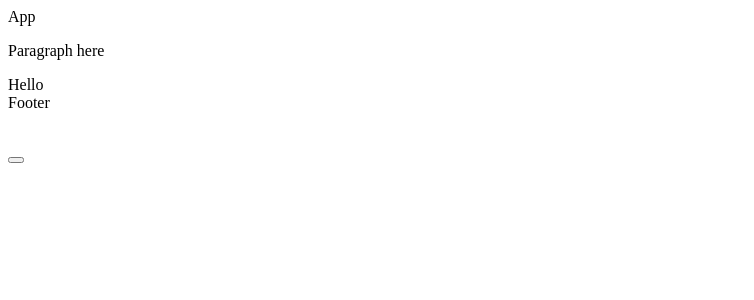
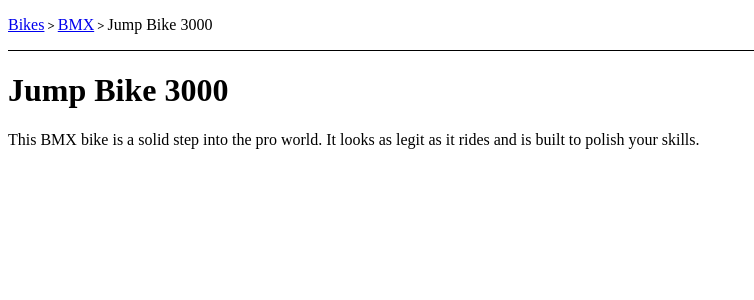
Before and after one commit to shahisachin917/Assignment1, a React (Create React App) app in the folder create-react-app/: page / in a window 1280 px wide. Shown: the top 300 px of the page, without its empty margins (0-754 px from the left). Built offline with nearby package versions, Linux system fonts and the light colour scheme.

Commit message:
semantic html

```diff
--- /dev/null
+++ b/create-react-app/src/App.css
@@ -0,0 +1,21 @@
+nav {
+  border-bottom: 1px solid black;
+}
+
+.crumbs ol {
+  list-style-type: none;
+  padding-left: 0;
+}
+
+.crumb {
+  display: inline-block;
+}
+
+.crumb a::after {
+  display: inline-block;
+  color: #000;
+  content: ">";
+  font-size: 80%;
+  font-weight: bold;
+  padding: 0 3px;
+}
--- a/create-react-app/src/App.js
+++ b/create-react-app/src/App.js
@@ -1,24 +1,26 @@
 import React from "react";
+import "./App.css";
 
 function App() {
   return (
     <>
-      <div>App</div>
-      <p>Paragraph here</p>
+      <nav class="crumbs">
+        <ol>
+          <li class="crumb">
+            <a href="#">Bikes</a>
+          </li>
+          <li class="crumb">
+            <a href="#">BMX</a>
+          </li>
+          <li class="crumb">Jump Bike 3000</li>
+        </ol>
+      </nav>
 
-      <header>Hello</header>
-      <footer>Footer</footer>
-      <section></section>
-      <nav></nav>
-      <main></main>
-      <article></article>
-      <aside></aside>
-      <figure></figure>
-
-      <img />
-      <table></table>
-      <button></button>
-      <form></form>
+      <h1>Jump Bike 3000</h1>
+      <p>
+        This BMX bike is a solid step into the pro world. It looks as legit as
+        it rides and is built to polish your skills.
+      </p>
     </>
   );
 }
```
Also changed, not shown: create-react-app/src/media.webp (added).
